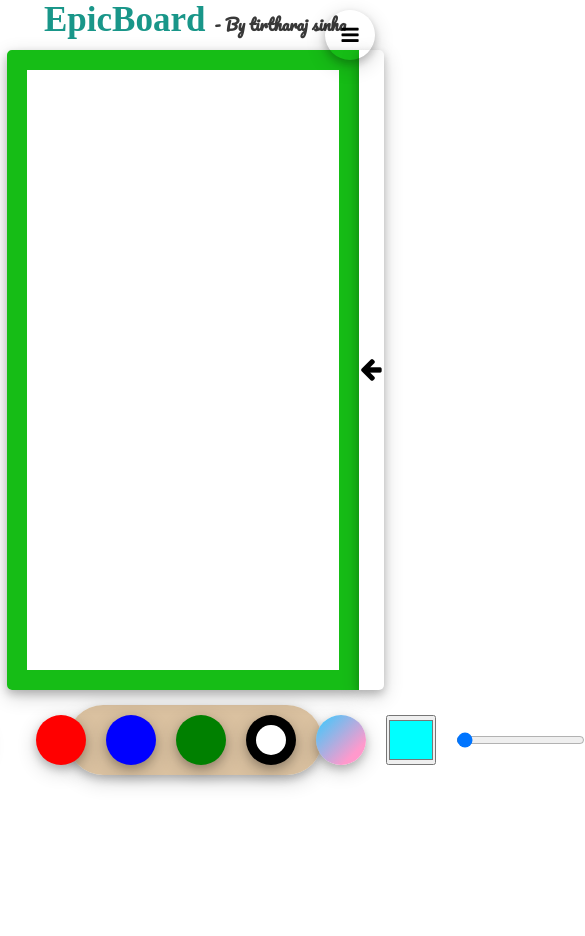
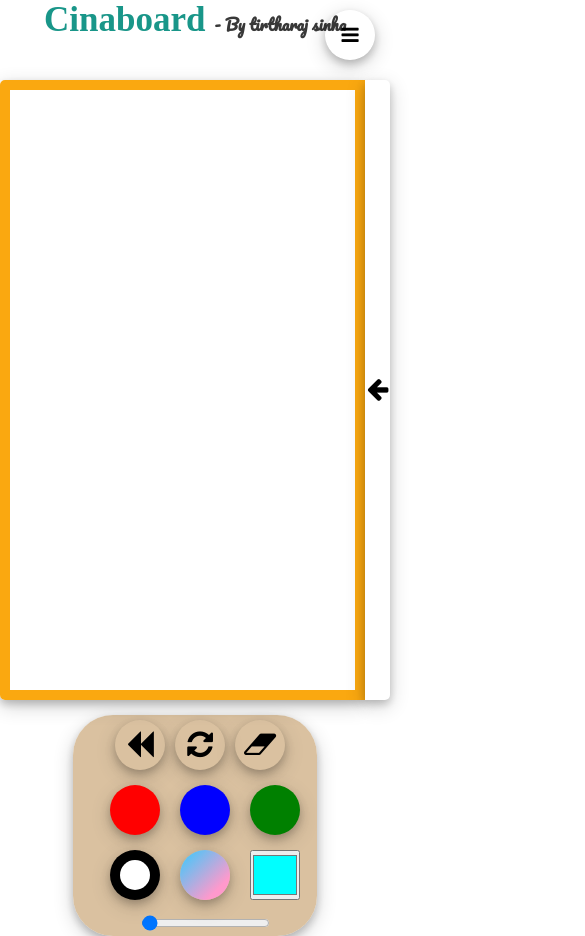
Before and after one commit to tirtharajsinha/Cinaboard, a plain HTML site: page index.html in a window 390 px wide. Shown: the whole page, 585 px wide, since content can reach past the window. Before the commit the page ends 844 px from the top, so only its background shows below. Drawn offline with nearby package versions, Linux system fonts and the light colour scheme; a web font is replaced by a local one.

Commit message:
Add files via upload

```diff
--- a/aminate.css
+++ b/aminate.css
@@ -51,19 +51,18 @@
 
 .logo {
     animation-name: rotate;
-    animation-duration: 1s;
-    animation-iteration-count: 2;
-    animation-delay: 2s;
+    animation-duration: 0.5s;
+    animation-iteration-count: 1;
+    animation-delay: 2.5s;
     animation-timing-function: linear;
     animation-direction: normal;
 }
 
 @keyframes rotate {
-    0% {}
-    25% {}
-    50% {}
-    75% {}
-    100% {
+    from {
+        transform: rotate(0deg);
+    }
+    to {
         transform: rotate(360deg);
     }
 }
--- a/index.html
+++ b/index.html
@@ -10,23 +10,24 @@
     <link rel="shortcut icon" href="favicon.ico" />
     <link rel="stylesheet" href="style.css" />
     <link rel="stylesheet" href="aminate.css" />
+    <meta name="description" content="Cinaboard" />
 
-    <title>Epicboard</title>
+    <title>Cinaboard</title>
 </head>
 
 <body>
     <div class="animate" id="animate">
         <div class="source"></div>
         <div class="logo-btn">
-            <img class="logo" src="whiteboard.png" alt="Epicboard" width="60%" height="auto" />
+            <img class="logo" src="whiteboard.png" alt="Cinaboard" width="60%" height="auto" />
         </div>
     </div>
     <h1 class="brand" id="brand">
-        EpicBoard <span>- By tirtharaj sinha</span>
+        Cinaboard <span>- By tirtharaj sinha</span>
     </h1>
     <div class="nevbar" id="nev">
         <div id="mySidebar" class="sidebar">
-            <h3>Epicboard</h3>
+            <h3>Cinaboard</h3>
             <a href="javascript:void(0)" class="closebtn" onclick="closeNav()">×</a>
 
             <a href="#">About</a>
@@ -85,8 +86,8 @@
                 <div class="selector"></div>
             </div>
 
-            <input oninput="draw_color=this.value;default_dot();" type="color" class="color-picker" value="#00ffff" title="custom pen color picker" />
-            <input oninput="draw_width=this.value" type="range" min="1" max="100" class="pen-range" value="2" title="pen thickness selector" />
+            <input id="color-picker" oninput="draw_color=this.value;default_dot();" type="color" class="color-picker" value="#00ffff" title="custom pen color picker" />
+            <input id="pen-range" oninput="draw_width=this.value" type="range" min="1" max="100" class="pen-range" value="2" title="pen thickness selector" />
         </div>
     </div>
     <div class="content" id="content"></div>
--- a/main.js
+++ b/main.js
@@ -58,7 +58,7 @@ function touchdraw(event) {
         context.lineCap = "round";
         context.lineJoin = "round";
         context.stroke();
-        document.title = "Epicboard - writting...";
+        document.title = "Cinaboard - writting...";
     }
     event.preventDefault();
 }
@@ -85,7 +85,7 @@ function draw(event) {
         context.lineCap = "round";
         context.lineJoin = "round";
         context.stroke();
-        document.title = "Epicboard - writting...";
+        document.title = "Cinaboard - writting...";
     }
     event.preventDefault();
 }
@@ -97,7 +97,7 @@ function stop(event) {
         is_drawing = false;
     }
     event.preventDefault();
-    document.title = "Epicboard";
+    document.title = "Cinaboard";
     if (event.type != "mouseout") {
         restore_array.push(context.getImageData(0, 0, canvas.width, canvas.height));
         index += 1;
@@ -249,3 +249,9 @@ function store_embeded(value) {
         frame.style.height = "100%";
     }
 }
+
+function move_tools() {
+    let field = document.getElementsByClassName("color-field");
+    let picker = document.getElementById("color-picker");
+    let range = document.getElementById("pen-range");
+}
--- a/style.css
+++ b/style.css
@@ -24,6 +24,7 @@ body {
 }
 
 .field {
+    margin-top: 25px;
     transition: all 1s ease;
     z-index: 10;
     display: block;
@@ -66,12 +67,13 @@ canvas {
 
 .tools {
     display: flex;
+    flex-wrap: wrap;
     justify-content: center;
     background-color: rgba(210, 180, 140, 0.822);
     border-radius: 40px;
     width: 60%;
     margin: auto;
-    padding: 10px;
+    padding: 5px;
     margin-top: 15px;
     box-shadow: 0 4px 8px 0 rgba(0, 0, 0, 0.2), 0 6px 20px 0 rgba(0, 0, 0, 0.19);
 }
@@ -89,13 +91,15 @@ canvas {
     transition: all 0.4s ease;
 }
 
-.tools .color-field:nth-child(0) {
+
+/* .tools .color-field:nth-child(0) {
     margin-left: 50px;
-}
+} */
 
-.tools .first-div {
+
+/* .tools .first-div {
     margin-left: 50px;
-}
+} */
 
 .color-field .selector {
     margin: auto;
@@ -290,3 +294,26 @@ h3 {
 #nev {
     display: none;
 }
+
+@media only screen and (max-width: 500px) {
+    .board {
+        width: 90%;
+        border-width: 10px;
+        border-color: rgb(250, 168, 16);
+    }
+    .field {
+        transform: translateY(+15px);
+    }
+    .first-div {
+        margin-left: none;
+    }
+    .color-field {
+        margin-top: 15px;
+    }
+    .color-picker {
+        margin-top: 15px;
+    }
+    .pen-range {
+        margin-top: 15px;
+    }
+}
```
